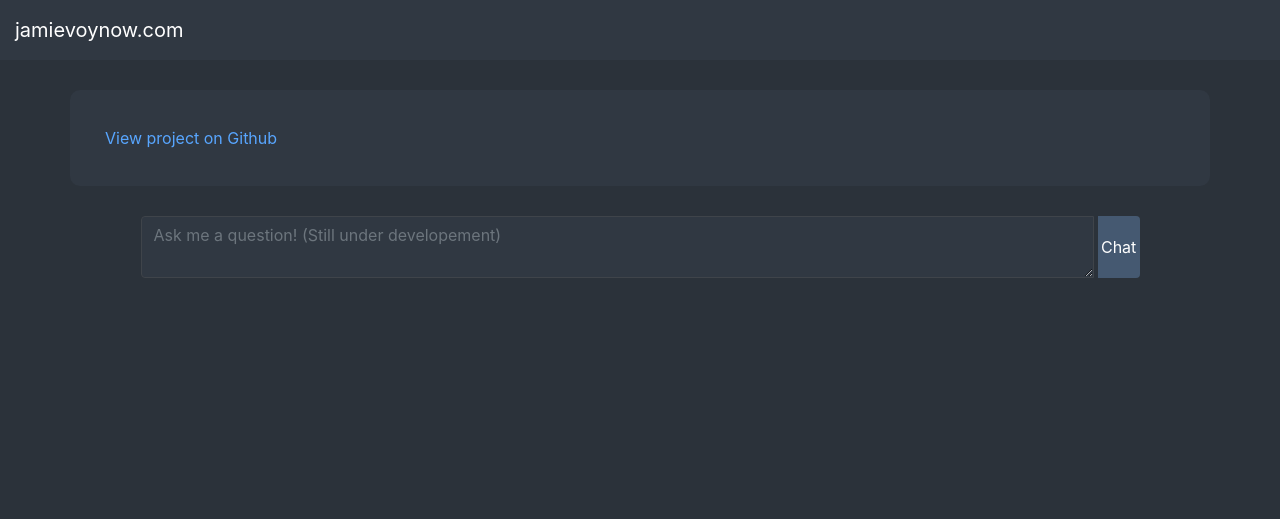
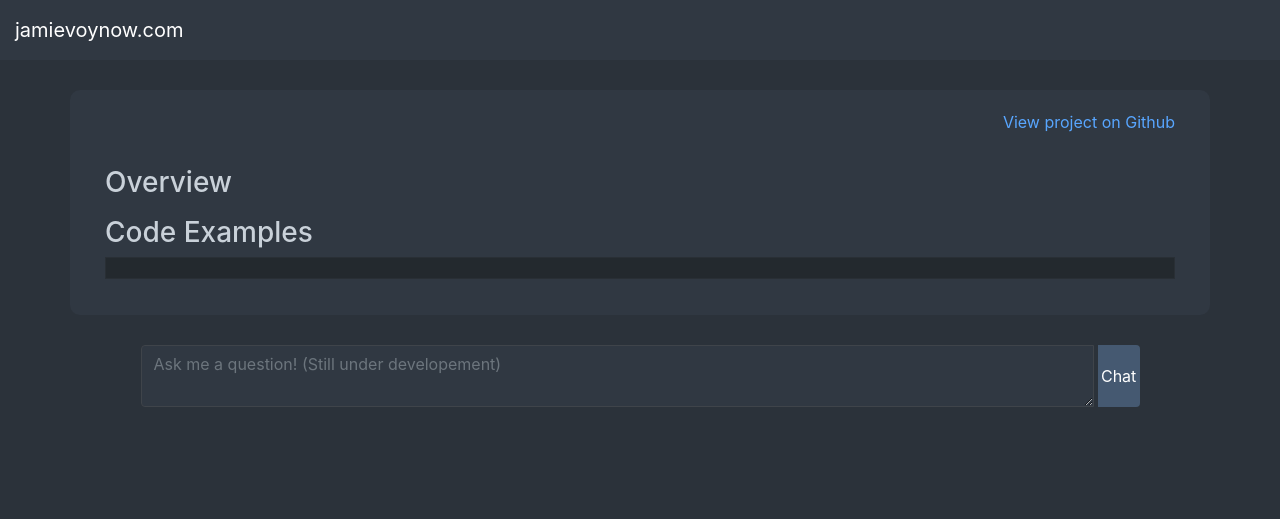
Before and after one commit to voynow/old-jamievoynow.com, a Flask app: template templates/project.html in a window 1280 px wide. Shown: the top 519 px of the page. Run offline with Flask 3, Linux system fonts and the light colour scheme; the template is opened without the code that fills it, so the values that code supplies are empty; some libraries are stand-ins or nearby versions.

Commit message:
Project page now includes overview and example code (Need to automate generation of this)

```diff
--- a/app.py
+++ b/app.py
@@ -1,25 +1,7 @@
 from flask import Flask, render_template
 from flask_caching import Cache
+import json
 import logging
-
-
-projects_info = [
-    {
-        "title": "turbo-docs",
-        "description": "GPT-powered development tool for generating documentation",
-        "url": "https://github.com/voynow/turbo-docs",
-    },
-    {
-        "title": "repo-chat",
-        "description": "Talk to code!",
-        "url": "https://github.com/voynow/repo-chat",
-    },
-    {
-        "title": "strava",
-        "description": "[Decommissioned] Custom data app built on the strava API",
-        "url": "https://github.com/voynow/strava",
-    },
-]
 
 
 def fetch_profile_info():
@@ -33,10 +15,10 @@ def fetch_profile_info():
     return profile_info
 
 def fetch_projects_info():
-    return projects_info
+    return json.load(open('static/projects.json', 'r'))
 
 def fetch_project(project_name):
-    for project in projects_info:
+    for project in fetch_projects_info():
         if project["title"] == project_name:
             return project
     return None
--- a/templates/layout.html
+++ b/templates/layout.html
@@ -92,6 +92,15 @@
             text-align: center;
         }
 
+        pre {
+            background-color: #23292e;
+            border: 1px solid #292f35;
+            color: #c9d1d9;
+            padding: 10px;
+            overflow-x: auto;
+            white-space: pre-wrap;
+        }
+
     </style>
 
 <body>
--- a/templates/project.html
+++ b/templates/project.html
@@ -1,8 +1,14 @@
 {% extends "layout.html" %}
 {% block content %}
-<div class="container">
+<div class="container" style="display: flex; justify-content: space-between; align-items: center;">
     <h1>{{ project.title }}</h1>
-    <p>{{ project.description }}</p>
     <p><a href="{{ project.url }}">View project on Github</a></p>
 </div>
+<div class="container">
+    <p>{{ project.description }}</p>
+    <h3>Overview</h3>
+    <p>{{ project.overview|replace("\n", "<br>")|safe }}</p>
+    <h3>Code Examples</h3>
+    <pre><code>{{ project.code_example }}</code></pre>
+</div>
 {% endblock %}
```
